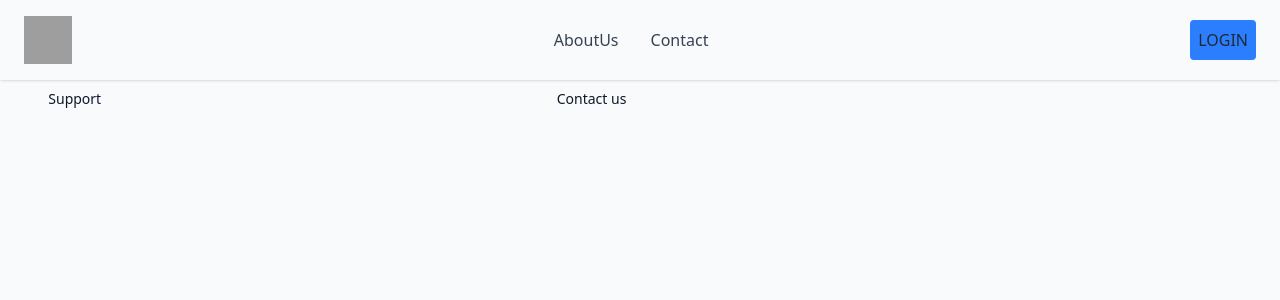
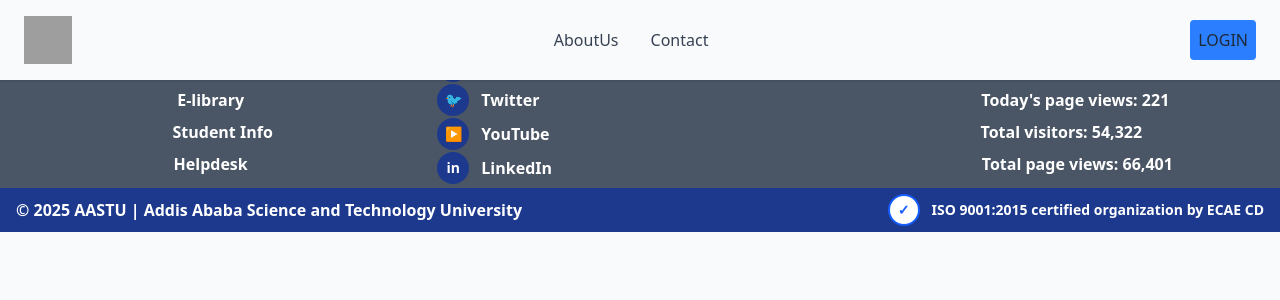
Before and after one commit to tewmih/student-mentorship-management, a React (Vite) app in the folder studentMentership/frontend/: page /studentunion in a window 1280 px wide. Shown: the top 300 px of the page. Built offline with nearby package versions, Linux system fonts and the light colour scheme; no server answers; grey boxes are pictures that could not be loaded.

Commit message:
Match the Footer with AASTU Website Footer Design

```diff
--- a/studentMentership/frontend/src/components/layout/Footer.jsx
+++ b/studentMentership/frontend/src/components/layout/Footer.jsx
@@ -1,48 +1,124 @@
 const Footer = () => {
   return (
-      <footer className="bg-background text-foreground h-60 border-t border-border py-8 mt-auto">
-      <div className="container flex flex-col md:flex-row justify-between items-center md:items-start gap-8 text-sm">
-        {/* Information */}
+    <footer className="mt-auto">
+      {/* Top Section - Light Grey Background */}
+      <div className="bg-gray-600 pt-4 pb-1 border-amber-500 border-t-4">
+        <div className="container mx-auto px-4">
+          <div className="grid grid-cols-1 md:grid-cols-3 gap-4">
+            {/* Quick Links */}
             <div className="flex flex-col gap-2">
-          <span className="font-semibold text-foreground text-foreground">
-            Information
-          </span>
+              <h3 className="font-bold text-lg text-blue-500">Quick Links</h3>
               <a
-            href="#"
-            className="hover:text-primary text-foreground transition-colors"
+                href="https://courses.aastu.edu.et/"
+                className="text-white font-bold hover:text-yellow-400 transition-colors"
               >
-            FAQ
+                E-learning
               </a>
               <a
-            href="#"
-            className="hover:text-primary text-foreground transition-colors"
+                href="https://www.aastu.edu.et/library/"
+                className="text-white font-bold hover:text-yellow-400 transition-colors relative right-2"
               >
-            Support
+                E-library
+              </a>
+              <a
+                href="http://studentinfo.aastu.edu.et/"
+                className="text-white font-bold hover:text-yellow-400 transition-colors relative left-1"
+              >
+                Student Info
+              </a>
+              <a
+                href="http://helpdesk.aastu.edu.et/"
+                className="text-white font-bold hover:text-yellow-400 transition-colors relative right-2"
+              >
+                Helpdesk
               </a>
             </div>
 
-        {/* Company */}
-        <div className="flex flex-col gap-2">
-          <span className="font-semibold text-foreground text-foreground">
-            Company
-          </span>
+            {/* Connect with us */}
+            <div className="flex flex-col gap-0.5">
+              <h3 className="text-blue-500 font-bold text-lg relative right-20">Connect with us</h3>
+              <div className="flex items-center gap-3">
+                <div className="w-8 h-8 bg-blue-900 rounded-full flex items-center justify-center">
+                  <span className="text-white font-bold text-sm">f</span>
+                </div>
                 <a
-            href="#"
-            className="hover:text-primary text-foreground transition-colors"
+                  href="https://www.facebook.com/aastu.edu.et/"
+                  className="text-white font-bold hover:text-yellow-400 transition-colors"
                 >
-            About us
-          </a>
-          <a
-            href="#"
-            className="hover:text-primary text-foreground transition-colors"
-          >
-            Contact us
+                  Facebook
                 </a>
               </div>
+              <div className="flex items-center gap-3">
+                <div className="w-8 h-8 bg-blue-900 rounded-full flex items-center justify-center">
+                  <span className="text-white font-bold text-sm">🐦</span>
+                </div>
+                <a
+                  href="https://x.com/wpzoom"
+                  className="text-white font-bold hover:text-yellow-400 transition-colors"
+                >
+                  Twitter
+                </a>
+              </div>
+              <div className="flex items-center gap-3">
+                <div className="w-8 h-8 bg-blue-900 rounded-full flex items-center justify-center">
+                  <span className="text-white font-bold text-sm">▶</span>
+                </div>
+                <a
+                  href="https://www.youtube.com/channel/UCUpgXuqDCiLfgLPK_FxS-6g"
+                  className="text-white font-bold hover:text-yellow-400 transition-colors"
+                >
+                  YouTube
+                </a>
+              </div>
+              <div className="flex items-center gap-3">
+                <div className="w-8 h-8 bg-blue-900 rounded-full flex items-center justify-center">
+                  <span className="text-white font-bold text-sm">in</span>
+                </div>
+                <a
+                  href="https://www.linkedin.com/feed/"
+                  className="text-white font-bold hover:text-yellow-400 transition-colors"
+                >
+                  LinkedIn
+                </a>
+              </div>
+            </div>
 
+            {/* Site Statistics */}
+            <div className="flex flex-col gap-2">
+              <h3 className="text-blue-500 font-bold text-lg">Site Statistics</h3>
+              <div className="text-white font-bold">Today's visitors: 179</div>
+              <div className="text-white font-bold relative left-3.5">
+                Today's page views: 221
+              </div>
+              <div className="text-white font-bold relative left-">Total visitors: 54,322</div>
+              <div className="text-white font-bold relative left-4">
+                Total page views: 66,401
+              </div>
+            </div>
+          </div>
+        </div>
+      </div>
+
+      {/* Bottom Section - Dark Blue Background */}
+      <div className="bg-blue-900 py-1.5">
+        <div className="container mx-auto px-4">
+          <div className="flex flex-col md:flex-row justify-between items-center gap-2">
             {/* Copyright */}
-        <div className="text-muted-foreground text-foreground text-center md:text-right">
-          © {new Date().getFullYear()} Student Mentorship
+            <div className="text-white font-bold">
+              © {new Date().getFullYear()} AASTU | Addis Ababa Science and
+              Technology University
+            </div>
+
+            {/* ISO Certification */}
+            <div className="flex items-center gap-3">
+              <div className="w-8 h-8 bg-white rounded-full flex items-center justify-center border-2 border-blue-600">
+                <span className="text-blue-600 font-bold text-sm">✓</span>
+              </div>
+              <div className="text-white font-bold text-sm">
+                ISO 9001:2015 certified organization by ECAE CD
+              </div>
+            </div>
+          </div>
         </div>
       </div>
     </footer>
```
Lines whose indentation alone changed are shown as unchanged.
